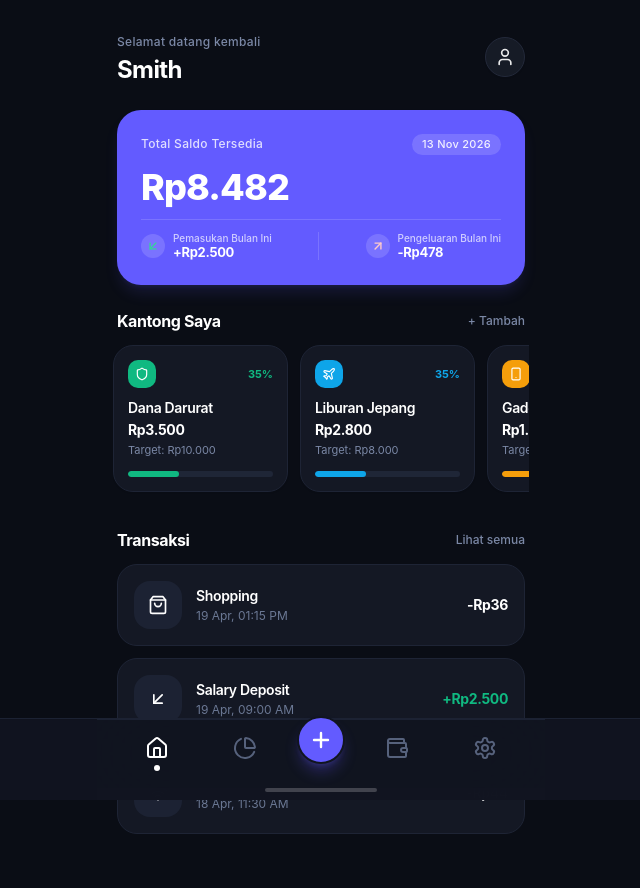
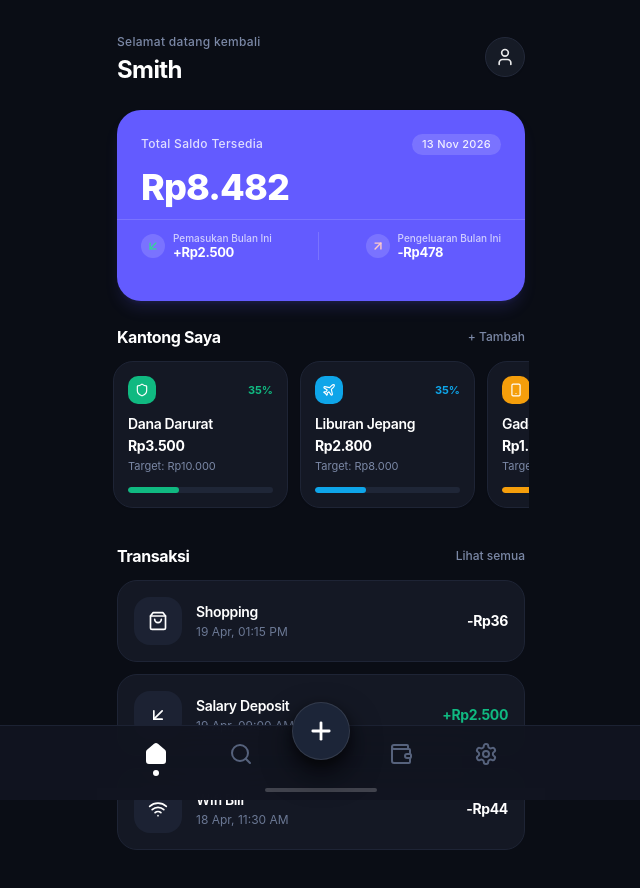
Before and after one commit to dhent593/Dompetku-V2, a Next.js app: page / in a window 1280 px wide. Shown: the top 888 px of the page, without its empty margins (319-959 px from the left). Built offline with nearby package versions, Linux system fonts and the light colour scheme.

Commit message:
feat: redesign bottom navbar to match floating circular plus button and active dot style

```diff
--- a/src/components/navigation/BottomNav.tsx
+++ b/src/components/navigation/BottomNav.tsx
@@ -1,7 +1,8 @@
 'use client';
 
 import React from 'react';
-import { Home, PieChart, Wallet, Settings, Plus } from 'lucide-react';
+import { motion } from 'framer-motion';
+import { Home, Search, Wallet, Settings, Plus } from 'lucide-react';
 import { NavTab } from '@/types';
 import { useFinance } from '@/context/FinanceContext';
 import { useLanguage } from '@/context/LanguageContext';
@@ -17,7 +18,7 @@ export const BottomNav: React.FC<BottomNavProps> = ({ currentTab, onSelectTab })
 
   const leftTabs: { id: NavTab; label: string; icon: React.ComponentType<{ className?: string }> }[] = [
     { id: 'home', label: t('nav_home'), icon: Home },
-    { id: 'analytics', label: t('nav_analytics'), icon: PieChart },
+    { id: 'transactions', label: t('transactions'), icon: Search },
   ];
 
   const rightTabs: { id: NavTab; label: string; icon: React.ComponentType<{ className?: string }> }[] = [
@@ -33,21 +34,34 @@ export const BottomNav: React.FC<BottomNavProps> = ({ currentTab, onSelectTab })
       <button
         key={tab.id}
         onClick={() => onSelectTab(tab.id)}
-        className="group relative flex flex-col items-center justify-center p-2 transition-transform active:scale-90 focus:outline-none cursor-pointer flex-1"
+        className="group relative flex flex-col items-center justify-center py-2 px-3 transition-transform active:scale-90 focus:outline-none cursor-pointer flex-1"
         aria-label={tab.label}
+        title={tab.label}
       >
         <div
           className={`transition-colors duration-200 ${
             isActive ? 'text-white' : 'text-[#56627C] group-hover:text-[#8D9BB8]'
           }`}
         >
-          <Icon className="w-6 h-6 stroke-[2]" />
+          <Icon
+            className={`w-6 h-6 transition-all duration-200 ${
+              tab.id === 'home' && isActive
+                ? 'fill-white stroke-white'
+                : 'stroke-[2]'
+            }`}
+          />
         </div>
 
-        {/* Active Indicator Dot */}
-        <div className="h-2 flex items-center justify-center mt-1">
-          {isActive && (
-            <div className="w-1.5 h-1.5 rounded-full bg-white shadow-sm" />
+        {/* Active Indicator Dot directly underneath icon */}
+        <div className="h-1.5 flex items-center justify-center mt-1">
+          {isActive ? (
+            <motion.div
+              layoutId="activeNavDot"
+              className="w-1.5 h-1.5 rounded-full bg-white shadow-sm"
+              transition={{ type: 'spring', stiffness: 420, damping: 30 }}
+            />
+          ) : (
+            <div className="w-1.5 h-1.5" />
           )}
         </div>
       </button>
@@ -55,23 +69,26 @@ export const BottomNav: React.FC<BottomNavProps> = ({ currentTab, onSelectTab })
   };
 
   return (
-    <nav className="w-full bg-[#111520]/95 backdrop-blur-2xl border-t border-[#1C2233] px-4 py-2 z-30">
+    <nav className="w-full px-4 pt-1 pb-0 relative">
       <div className="flex items-center justify-between max-w-md mx-auto relative">
-        {/* Left Tabs (Home, Analytics) */}
+        {/* Left Tabs (Home, Search) */}
         <div className="flex items-center justify-around flex-1">
           {leftTabs.map(renderTab)}
         </div>
 
-        {/* Center Solid Floating (+) Button */}
-        <div className="flex items-center justify-center px-2 relative -top-3.5">
-          <button
+        {/* Center Floating (+) Button */}
+        <div className="flex items-center justify-center px-2 relative -top-7 z-20">
+          <motion.button
+            type="button"
+            whileHover={{ scale: 1.06, y: -2 }}
+            whileTap={{ scale: 0.92 }}
             onClick={() => setActiveModal('recordActionSheet')}
-            className="w-12 h-12 rounded-full bg-[#635BFF] hover:bg-[#564EE6] text-white flex items-center justify-center shadow-lg shadow-[#635BFF]/30 border-2 border-[#111520] active:scale-95 transition-all cursor-pointer"
+            className="w-[58px] h-[58px] rounded-full bg-[#1C2538] hover:bg-[#232F46] border border-white/10 text-white flex items-center justify-center shadow-[0_14px_30px_rgba(0,0,0,0.65),0_4px_12px_rgba(0,0,0,0.4)] cursor-pointer transition-all"
             aria-label="Add Transaction"
             title={t('new_record')}
           >
-            <Plus className="w-6 h-6 stroke-[2.4]" />
-          </button>
+            <Plus className="w-7 h-7 stroke-[2.4]" />
+          </motion.button>
         </div>
 
         {/* Right Tabs (Wallet, Settings) */}
--- a/src/components/views/HomeView.tsx
+++ b/src/components/views/HomeView.tsx
@@ -168,8 +168,12 @@ export const HomeView: React.FC = () => {
             </div>
           </div>
 
-          {/* Card Bottom: Rincian Pemasukan & Pengeluaran Bulan Ini */}
-          <div className="pt-3 border-t border-white/15 flex items-center justify-between text-xs">
+          {/* Card Bottom: Rincian Pemasukan & Pengeluaran Bulan Ini (Click to see Analytics) */}
+          <div
+            onClick={() => setActiveTab('analytics')}
+            className="pt-3 border-t border-white/15 flex items-center justify-between text-xs cursor-pointer hover:bg-white/5 -mx-6 -mb-6 px-6 pb-4 pt-3 transition-colors group"
+            title="Lihat Analisis Keuangan"
+          >
             {/* Pemasukan */}
             <div className="flex items-center space-x-2">
               <div className="w-6 h-6 rounded-full bg-white/15 flex items-center justify-center flex-shrink-0">
```
